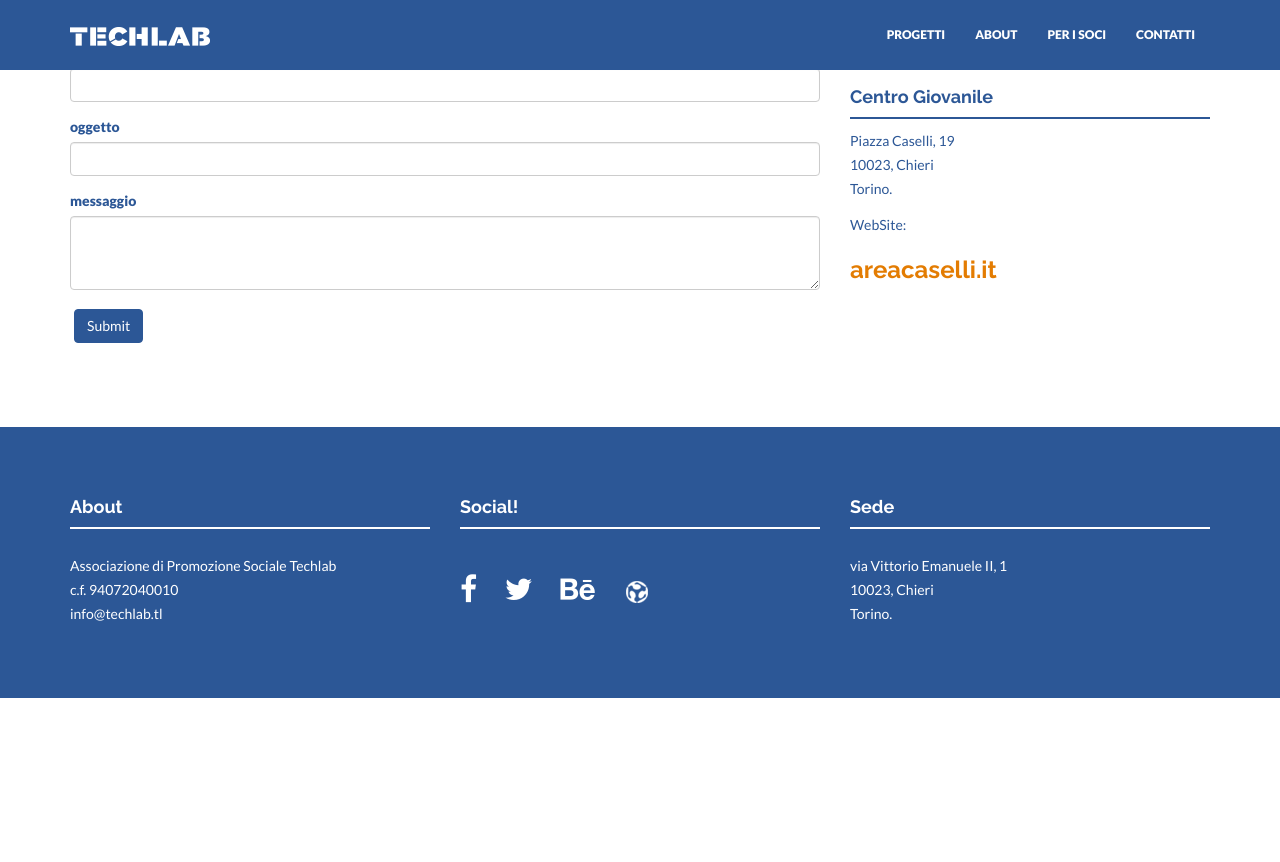
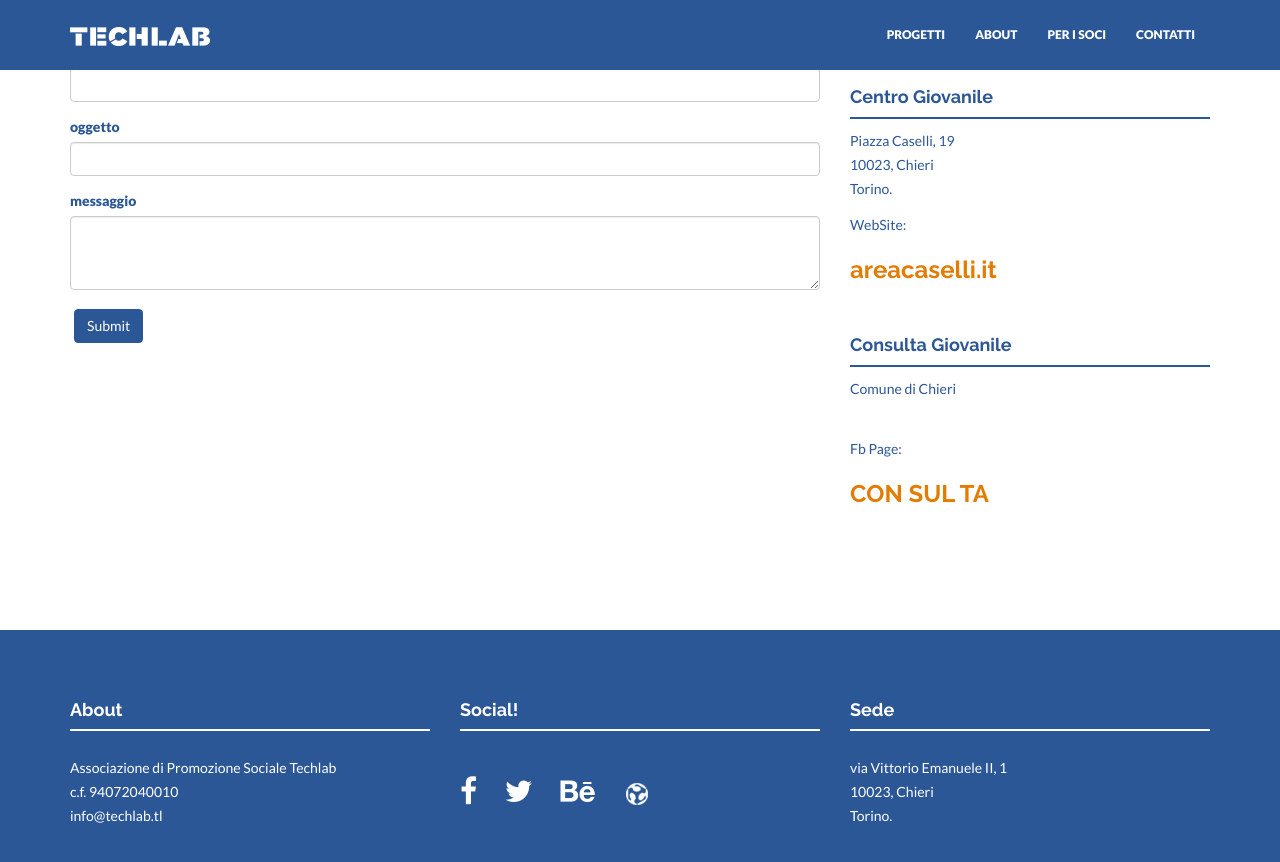
Before and after one commit to techlabtl/techlabtl.github.io, a Jekyll site: the page built from contact.html, in a window 1280 px wide and 900 px high, scrolled down 765 px. Shown: the top 862 px of the window. Built offline with Jekyll 4.4.1, drawn with Linux system fonts in a browser that asks for light colours; nearby versions of some CDN libraries; before the commit the page ends 1463 px from its top, so only the background shows below that.

Commit message:
consulta online

```diff
--- a/contact.html
+++ b/contact.html
@@ -65,5 +65,18 @@ permalink: /contact/
                 </p>
                 <p></p>
         </div>
+
+        <div class="col-lg-4">
+            <h4>Consulta Giovanile</h4>
+            <div class="hline"></div>
+                <p>
+                    Comune di Chieri<br><br>
+                </p>
+                <p>
+                    Fb Page: <h3><a href="https://www.facebook.com/cgchieri/">CON SUL TA</a></h3><br/>
+
+                </p>
+                <p></p>
+        </div>
     </div><! --/row -->
 </div><! --/container -->
```
Also changed, not shown: 2 other files.
